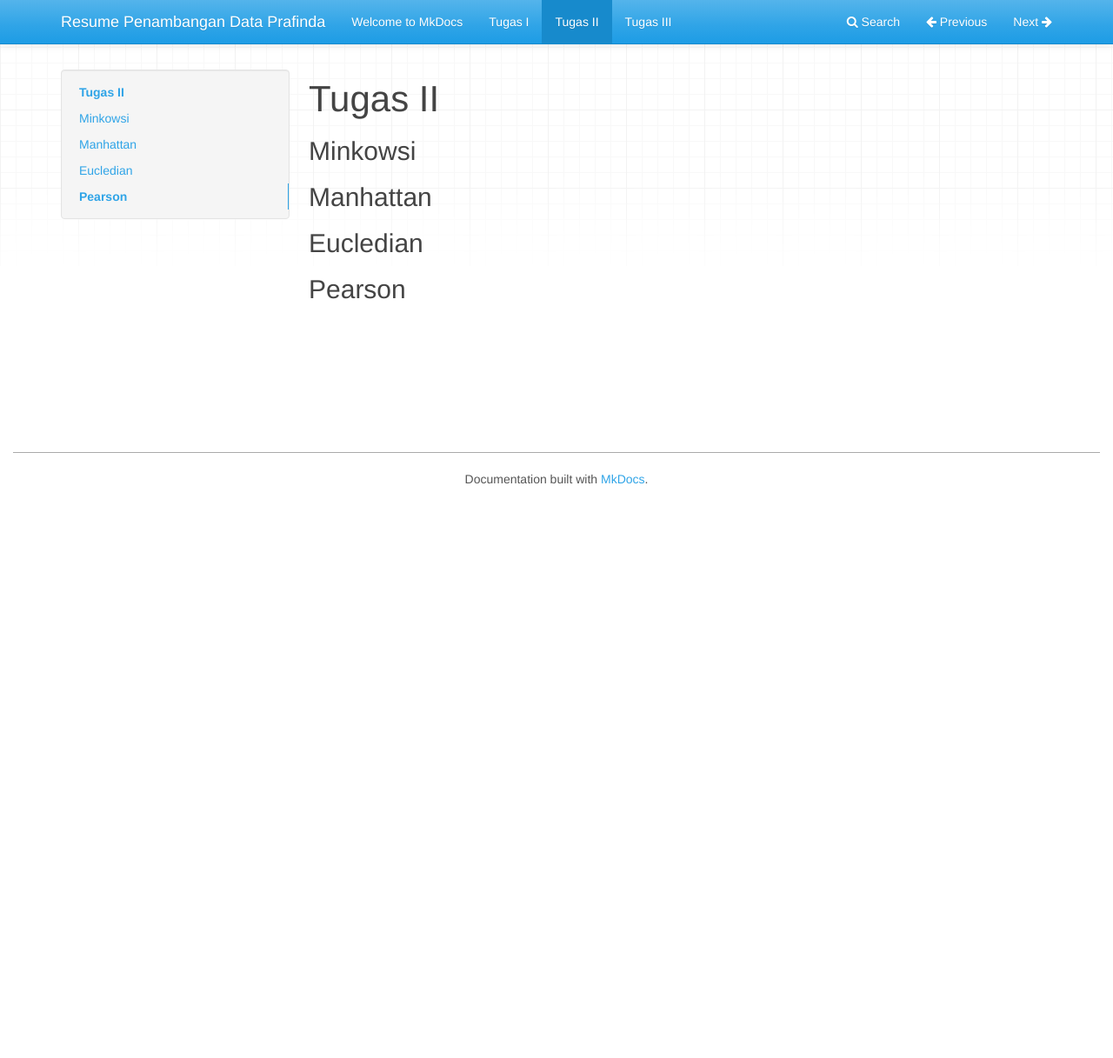
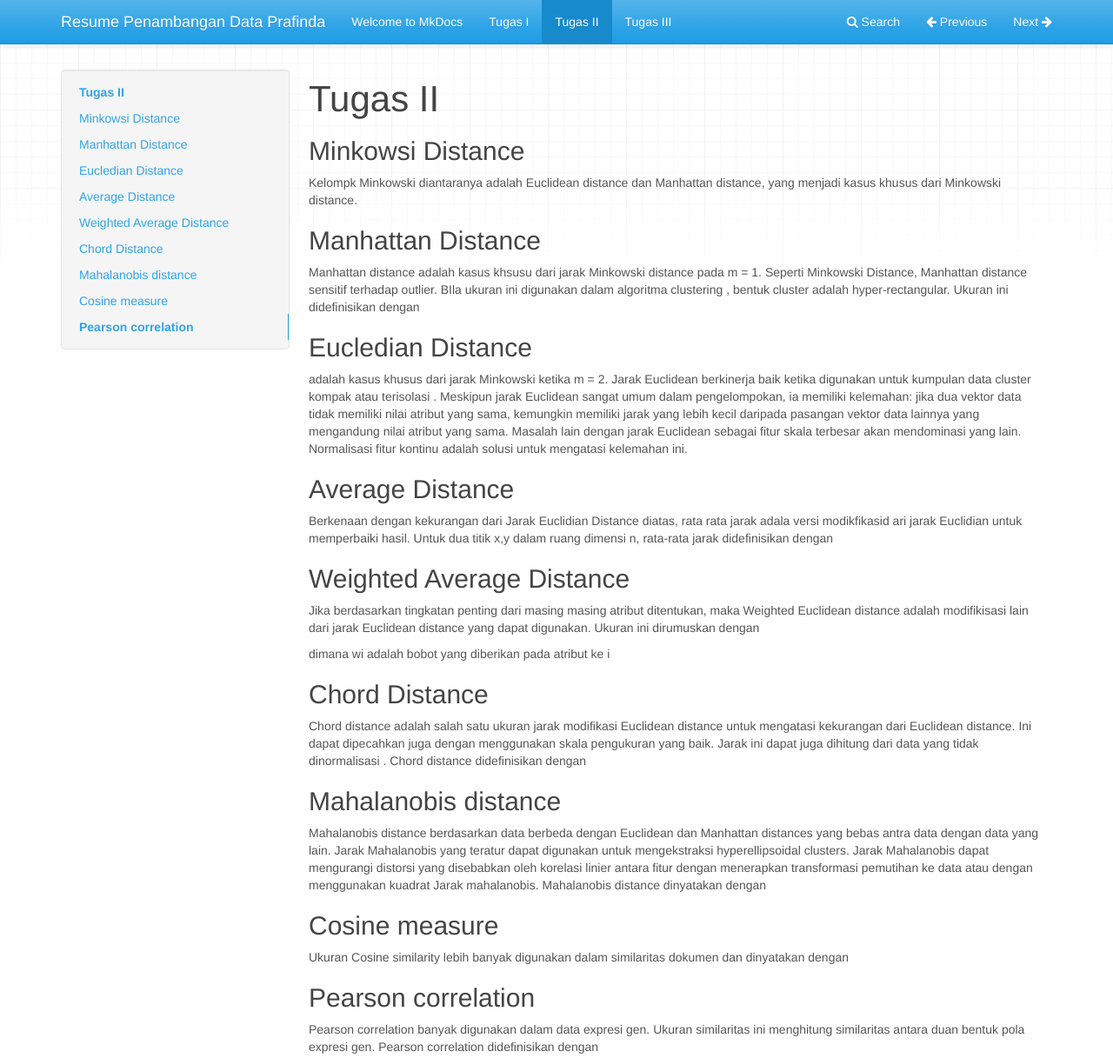
Before and after one commit to prafinsaditama/PenambanganData_5B, a plain HTML site: page BAB II/index.html in a window 1280 px wide. Shown: the top 1217 px of the page at 87% size. Before the commit the page ends 800 px from the top, so only its background shows below. Drawn offline with nearby package versions, Linux system fonts and the light colour scheme.

Commit message:
Add files via upload

```diff
--- a/BAB II/index.html
+++ b/BAB II/index.html
@@ -85,19 +85,39 @@
                 <div class="col-md-3"><div class="bs-sidebar hidden-print affix well" role="complementary">
     <ul class="nav bs-sidenav">
         <li class="main active"><a href="#tugas-ii">Tugas II</a></li>
-            <li><a href="#minkowsi">Minkowsi</a></li>
-            <li><a href="#manhattan">Manhattan</a></li>
-            <li><a href="#eucledian">Eucledian</a></li>
-            <li><a href="#pearson">Pearson</a></li>
+            <li><a href="#minkowsi-distance">Minkowsi Distance</a></li>
+            <li><a href="#manhattan-distance">Manhattan Distance</a></li>
+            <li><a href="#eucledian-distance">Eucledian Distance</a></li>
+            <li><a href="#average-distance">Average Distance</a></li>
+            <li><a href="#weighted-average-distance">Weighted Average Distance</a></li>
+            <li><a href="#chord-distance">Chord Distance</a></li>
+            <li><a href="#mahalanobis-distance">Mahalanobis distance</a></li>
+            <li><a href="#cosine-measure">Cosine measure</a></li>
+            <li><a href="#pearson-correlation">Pearson correlation</a></li>
     </ul>
 </div></div>
                 <div class="col-md-9" role="main">
 
 <h1 id="tugas-ii">Tugas II</h1>
-<h2 id="minkowsi">Minkowsi</h2>
-<h2 id="manhattan">Manhattan</h2>
-<h2 id="eucledian">Eucledian</h2>
-<h2 id="pearson">Pearson</h2></div>
+<h2 id="minkowsi-distance">Minkowsi Distance</h2>
+<p>Kelompk Minkowski diantaranya adalah Euclidean distance dan Manhattan distance, yang menjadi kasus khusus dari Minkowski distance. </p>
+<h2 id="manhattan-distance">Manhattan Distance</h2>
+<p>Manhattan distance adalah kasus khsusu dari jarak Minkowski distance pada m = 1. Seperti Minkowski Distance, Manhattan distance sensitif terhadap outlier. BIla ukuran ini digunakan dalam algoritma clustering , bentuk cluster adalah hyper-rectangular. Ukuran ini didefinisikan dengan</p>
+<h2 id="eucledian-distance">Eucledian Distance</h2>
+<p>adalah kasus khusus dari jarak Minkowski ketika m = 2. Jarak Euclidean berkinerja baik ketika digunakan untuk kumpulan data cluster kompak atau terisolasi . Meskipun jarak Euclidean sangat umum dalam pengelompokan, ia memiliki kelemahan: jika dua vektor data tidak memiliki nilai atribut yang sama, kemungkin memiliki jarak yang lebih kecil daripada pasangan vektor data lainnya yang mengandung nilai atribut yang sama. Masalah lain dengan jarak Euclidean sebagai fitur skala terbesar akan mendominasi yang lain. Normalisasi fitur kontinu adalah solusi untuk mengatasi kelemahan ini.</p>
+<h2 id="average-distance">Average Distance</h2>
+<p>Berkenaan dengan kekurangan dari Jarak Euclidian Distance diatas, rata rata jarak adala versi modikfikasid ari jarak Euclidian untuk memperbaiki hasil. Untuk dua titik x,y dalam ruang dimensi n, rata-rata jarak didefinisikan dengan</p>
+<h2 id="weighted-average-distance">Weighted Average Distance</h2>
+<p>Jika berdasarkan tingkatan penting dari masing masing atribut ditentukan, maka Weighted Euclidean distance adalah modifikisasi lain dari jarak Euclidean distance yang dapat digunakan. Ukuran ini dirumuskan dengan</p>
+<p>dimana wi adalah bobot yang diberikan pada atribut ke i</p>
+<h2 id="chord-distance">Chord Distance</h2>
+<p>Chord distance adalah salah satu ukuran jarak modifikasi Euclidean distance untuk mengatasi kekurangan dari Euclidean distance. Ini dapat dipecahkan juga dengan menggunakan skala pengukuran yang baik. Jarak ini dapat juga dihitung dari data yang tidak dinormalisasi . Chord distance didefinisikan dengan</p>
+<h2 id="mahalanobis-distance">Mahalanobis distance</h2>
+<p>Mahalanobis distance berdasarkan data berbeda dengan Euclidean dan Manhattan distances yang bebas antra data dengan data yang lain. Jarak Mahalanobis yang teratur dapat digunakan untuk mengekstraksi hyperellipsoidal clusters. Jarak Mahalanobis dapat mengurangi distorsi yang disebabkan oleh korelasi linier antara fitur dengan menerapkan transformasi pemutihan ke data atau dengan menggunakan kuadrat Jarak mahalanobis. Mahalanobis distance dinyatakan dengan</p>
+<h2 id="cosine-measure">Cosine measure</h2>
+<p>Ukuran Cosine similarity lebih banyak digunakan dalam similaritas dokumen dan dinyatakan dengan</p>
+<h2 id="pearson-correlation">Pearson correlation</h2>
+<p>Pearson correlation banyak digunakan dalam data expresi gen. Ukuran similaritas ini menghitung similaritas antara duan bentuk pola expresi gen. Pearson correlation didefinisikan dengan</p></div>
         </div>
 
         <footer class="col-md-12">
```
